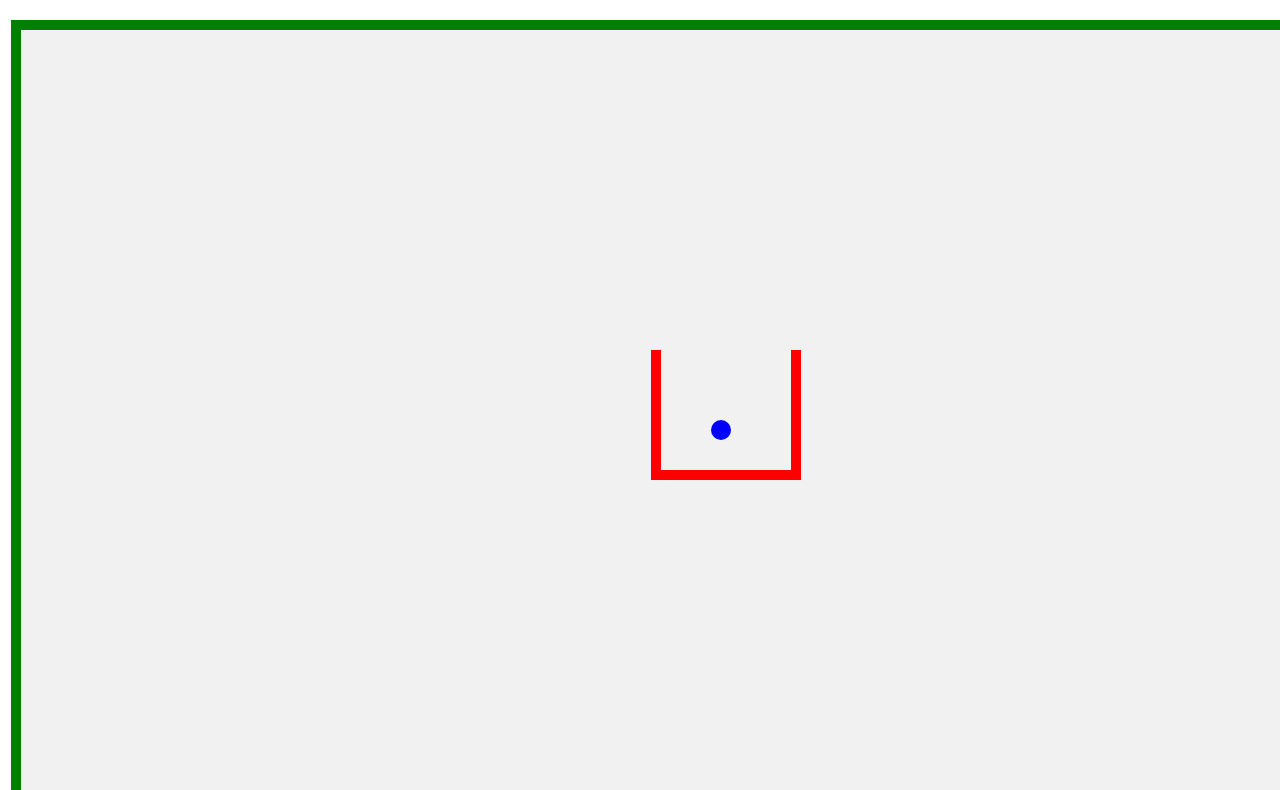
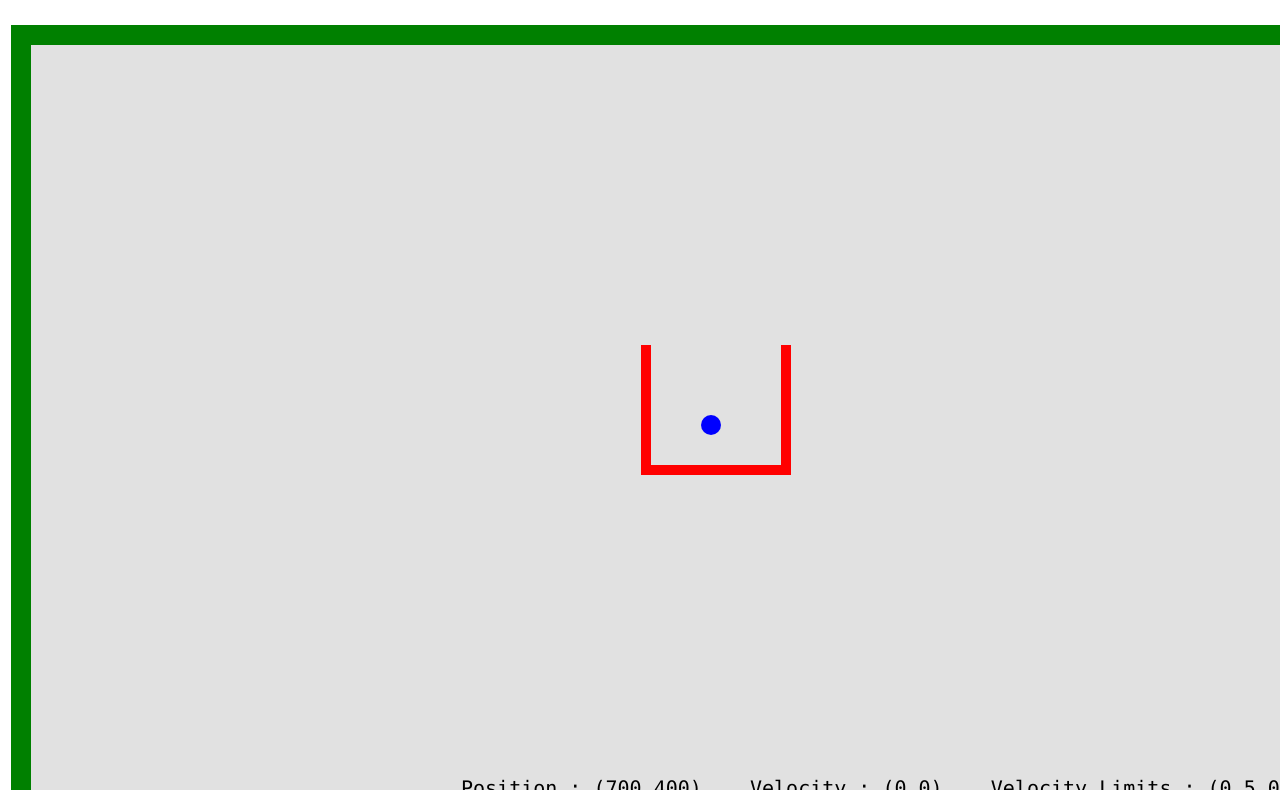
Before and after one commit to aaronjohnsabu1999/obstaBot, a plain HTML site: page index.html in a window 1280 px wide. Shown: the part 165-955 px from the top of the page. Drawn offline with Linux system fonts and the light colour scheme.

Commit message:
Corrected Circle Obstacle Reflection and Added Stylesheet

```diff
--- /dev/null
+++ b/css/style.css
@@ -0,0 +1,8 @@
+canvas {
+    border:           0px solid #d3d3d3;
+    background-color: #e1e1e1;
+}
+
+img {
+    border-radius: 15%;
+}
--- a/index.html
+++ b/index.html
@@ -5,16 +5,13 @@
 <!DOCTYPE html>
 <html>
 <head>
-<meta name="viewport" content="width=device-width, initial-scale=1.0"/>
-<style>
-canvas {
-    border:1px solid #d3d3d3;
-    background-color: #f1f1f1;
-}
-</style>
+    <meta name="viewport" content="width=device-width, initial-scale=1.0"/>
+    <link rel="stylesheet"    type="text/css"  href="./css/style.css">
+    <link rel="icon"          type="image/png" href="./images/logo.png">
+    <link rel="shortcut icon" type="image/png" href="./images/logo.png">
 </head>
 <body onload="startGame()">
-    <a href="https://github.com/aaronjohnsabu1999/roboPlanner" target="_blank">
+    <a href="https://github.com/aaronjohnsabu1999/obstaBot" target="_blank">
         <img width="149" height="149" src="https://github.blog/wp-content/uploads/2008/12/forkme_right_gray_6d6d6d.png?resize=149%2C149" class="attachment-full size-full" alt="Fork me on GitHub" data-recalc-dims="1" style="position:absolute;top:0;right:0;border:0">
     </a>
     <center><h1 id="title"> The Obstacle Clearance Bot </h1></center>
@@ -29,7 +26,7 @@ canvas {
                     <li><img src="images/Arrows.jpg" alt="Arrows" title="Arrows" width="140" height="60"> - Control the bot's max velocities</li>
                     <li><img src="images/Return.jpg" alt="Return" title="Return" width="140" height="50"> - Stop the bot</li>
                     <li><img src="images/Escape.png" alt="Escape" title="Escape" width="140" height="90"> - Reset the bot's position</li>
-                    <li><img src="images/Backspace.jpg" alt="Backspace" title="Backspace" width="140" height="90"> - Reset the bot's max velocities</li>
+                    <li><img src="images/Backspace.jpg" alt="Backspace" title="Backspace" width="140" height="80"> - Reset the bot's max velocities</li>
                     <li><img src="images/LeftClick.jpg" alt="Left Click" title="Left Click" width="140" height="100"> - Add an obstacle</li>
                     <li><img src="images/RightClick.jpg" alt="Right Click" title="Right Click" width="140" height="100"> - Remove an obstacle</li>
                 </ul>
--- a/js/gameClass.js
+++ b/js/gameClass.js
@@ -7,7 +7,12 @@ var addedObsIter = 1;
 function startGame() {
     canvas = document.getElementById("gameCanvas")
     myGamePiece  = new component(10, 10, "blue", canvas.width/2, canvas.height/2, "circle_fill");
-    myValues     = new component("20px", "Consolas", "black", canvas.width/2 - 250, canvas.height-10, "text");
+    myValues     = new component("20px", "Consolas", "black", canvas.width/2 - 250, canvas.height-30, "text");
+    myObstacles.push(new component(canvas.width, 20,  "green", 0.0, 0.0, "rectangle"));
+    myObstacles.push(new component(20, canvas.height, "green", 0.0, 0.0, "rectangle"));
+    myObstacles.push(new component(canvas.width, 20,  "green", 0.0, canvas.height - 20, "rectangle"));
+    myObstacles.push(new component(20, canvas.height, "green", canvas.width - 20, 0.0,  "rectangle"));
+
     myObstacles.push(new component(0.1*canvas.width + 10, 10, "red", 0.45*canvas.width, 0.55*canvas.height, "rectangle"));
     myObstacles.push(new component(10, 0.15*canvas.height, "red", 0.45*canvas.width, 0.4*canvas.height, "rectangle"));
     myObstacles.push(new component(10, 0.15*canvas.height, "red", 0.55*canvas.width, 0.4*canvas.height, "rectangle"));
@@ -19,7 +24,7 @@ var myGameArea = {
     title  : document.getElementById("title"),
     canvas : document.getElementById("gameCanvas"),
     start  : function() {
-        this.canvas.style    = "border:10px solid green;"
+        this.canvas.style    = "border:0px solid green;"
         this.context         = this.canvas.getContext("2d");
         this.frameNo         = 0;
         this.interval        = setInterval(updateGameArea, 10);
--- a/js/gameFunctions.js
+++ b/js/gameFunctions.js
@@ -26,21 +26,18 @@ function updateGameArea() {
                 }
             }
             else {
-                if (l && t) {
-                    myGamePiece.velX =   myGamePiece.velX;
-                    myGamePiece.velY = - myGamePiece.velY;
-                }
-                else if (l && b) {
-                    myGamePiece.velX =   myGamePiece.velX;
-                    myGamePiece.velY = - myGamePiece.velY;
-                }
-                else if (r && t) {
-                    myGamePiece.velX =   myGamePiece.velX;
-                    myGamePiece.velY = - myGamePiece.velY;
-                }
-                else if (r && b) {
-                    myGamePiece.velX =   myGamePiece.velX;
-                    myGamePiece.velY = - myGamePiece.velY;
+                oldVelX = myGamePiece.velX
+                oldVelY = myGamePiece.velY
+                k1 = (myGamePiece.posY - myObstacles[i].posY) / (myGamePiece.posX - myObstacles[i].posX)
+                k2 = Math.pow(k1, 2)
+
+                myGamePiece.velX = ( (k2 - 1)*oldVelX - 2*k1*oldVelY)/(k2 + 1);
+                myGamePiece.velY = (-(k2 - 1)*oldVelY - 2*k1*oldVelX)/(k2 + 1);
+
+                // Failsafe - Not completely functional though it helps in a way
+                if (Math.sqrt(Math.pow(myGamePiece.velX - oldVelY, 2) + Math.pow(myGamePiece.velY - oldVelX, 2)) < 0.05) {
+                    myGamePiece.posX -= myGamePiece.vXLim;
+                    myGamePiece.posY -= myGamePiece.vYLim;
                 }
             }
 
--- a/js/mouseShortcuts.js
+++ b/js/mouseShortcuts.js
@@ -3,7 +3,6 @@ function removeArrElem(arr, posX, posY) {
     var i = 0;
     while (i < arr.length) {
         if (arr[i].text) {
-            if (arr[i].text.includes("added")) {
             if(arr[i].type == "rectangle" && arr[i].posX == posX && arr[i].posY == posY) {
                 arr.splice(i, 1);
                 continue
@@ -15,7 +14,6 @@ function removeArrElem(arr, posX, posY) {
             else if(arr[i].type == "line" && Math.min(arr[i].posX, arr[i].width) <= posX && Math.max(arr[i].posX, arr[i].width) >= posX && Math.min(arr[i].posY, arr[i].height) <= posY && Math.max(arr[i].posY, arr[i].height) >= posY) {
                 arr.splice(i, 1);
                 continue
-                }
             }
         }
         ++i;
```
Also changed, not shown: images/logo.png (added). Lines whose indentation alone changed are shown as unchanged.
